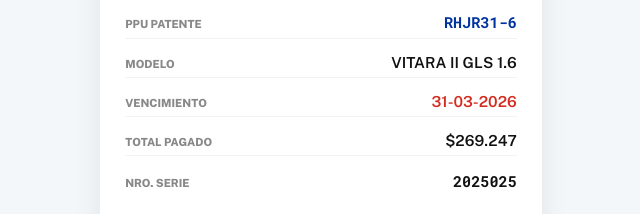
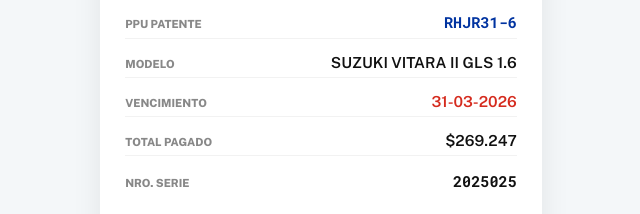
Before and after one commit to munihuara/PermisoCirculacion.validar.RHJR31-6.huara.cl, a plain HTML site: page index.html in a window 1280 px wide. Shown: the part 310-524 px from the top of the page, 319-959 px from the left. Drawn offline with nearby package versions, Linux system fonts and the light colour scheme.

Commit message:
Update index.html

```diff
--- a/index.html
+++ b/index.html
@@ -14,7 +14,7 @@
             fechaEmision: "16 de Marzo de 2025",
             nroSerie: "2025025",
             patente: "RHJR31-6",
-            vehiculo: "VITARA II GLS 1.6",
+            vehiculo: "SUZUKI VITARA II GLS 1.6",
             propietario: "EL ALERO S.A.",
             vencimiento: "31-03-2026",
             montoTotal: "$269.247",
```
